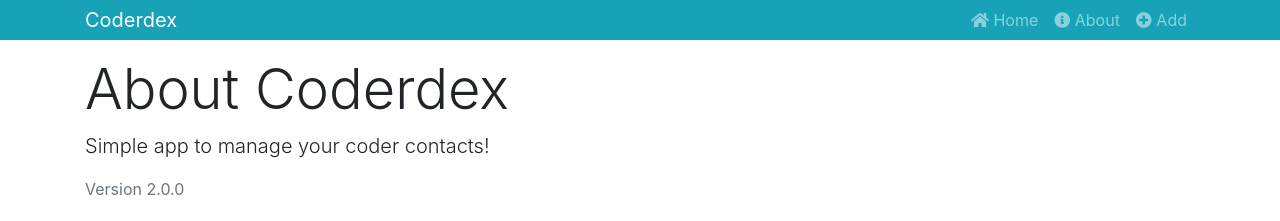
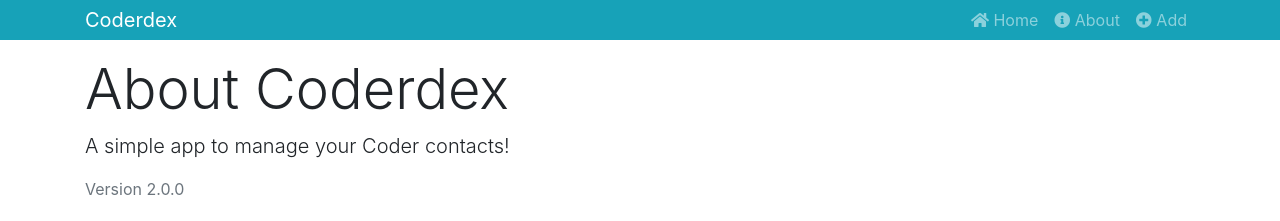
Before and after one commit to Insidium/coderdex-redux, a React (Create React App) app: page /about in a window 1280 px wide. Shown: the top 221 px of the page. Built offline with nearby package versions, Linux system fonts and the light colour scheme.

Commit message:
Edited text on about and not found page

```diff
--- a/src/components/pages/About.js
+++ b/src/components/pages/About.js
@@ -4,7 +4,7 @@ export default () => {
 	return (
 		<div>
 			<h1 className='display-4'>About Coderdex</h1>
-			<p className='lead'>Simple app to manage your coder contacts!</p>
+			<p className='lead'>A simple app to manage your Coder contacts!</p>
 			<p className='text-secondary'>Version 2.0.0</p>
 		</div>
 	);
--- a/src/components/pages/NotFound.js
+++ b/src/components/pages/NotFound.js
@@ -1,12 +1,12 @@
 import React from 'react';
 
 export default () => {
-  return (
-    <div>
-      <h1 className="display-4">
-        <span className="text-danger">404</span> Page Not Found
-      </h1>
-      <p className="lead">Sorry, that page does not exist</p>
-    </div>
-  );
+	return (
+		<div>
+			<h1 className='display-4'>
+				<span className='text-danger'>404</span> Page Not Found
+			</h1>
+			<p className='lead'>Sorry, that page doesn't exist.</p>
+		</div>
+	);
 };
```
